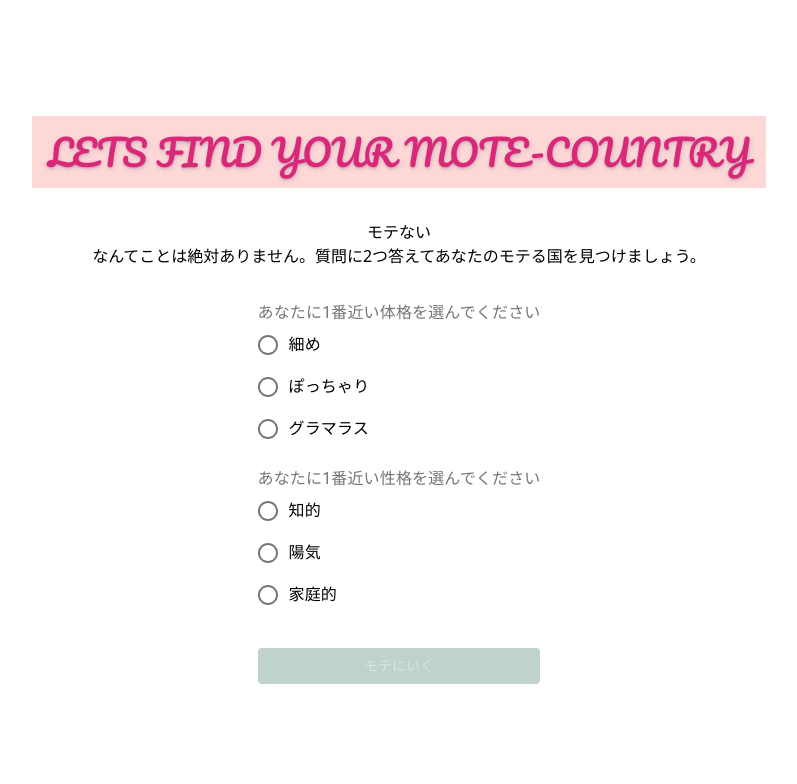
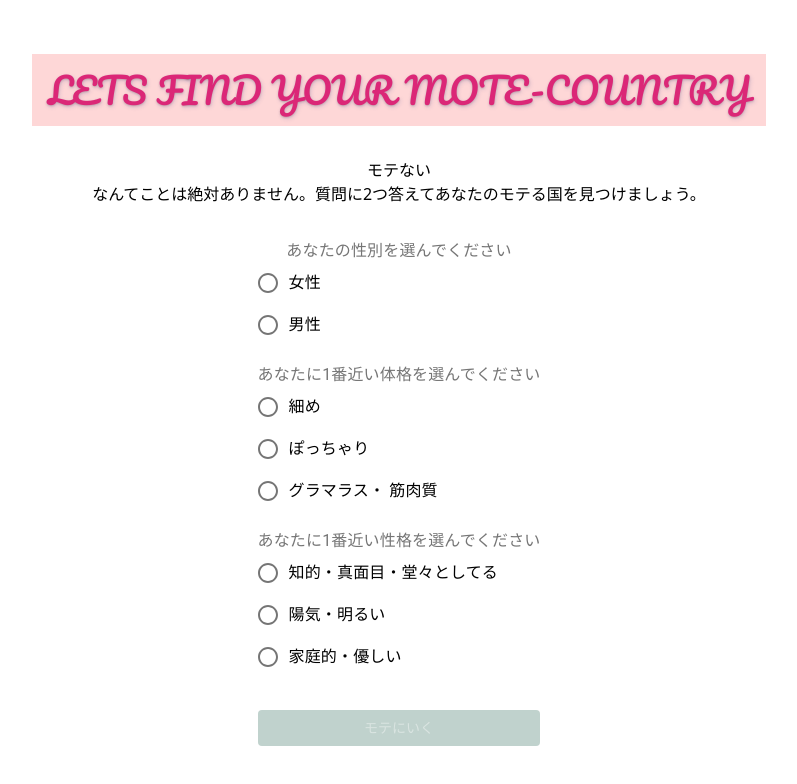
Before and after one commit to kanako-110/find-mote-app, a React (Create React App) app: page / in a window 1280 px wide. Shown: the top 784 px of the page, without its empty margins (241-1038 px from the left). Built offline with nearby package versions, Linux system fonts and the light colour scheme.

Commit message:
:art: add
gender options

```diff
--- a/src/data.ts
+++ b/src/data.ts
@@ -21,63 +21,63 @@ interface MapType {
 
 // keyは、ユーザーが選ぶ選択肢の合計値に値する。
 export const countryChoiceMap: MapType = {
-	SlenderSmart: {
+	FemaleSlenderSmart: {
 		country: 'China',
 		img: ChinaImg,
 		description:
 			'自分に自信があり、堂々としている中国男子。女性に優しく、家族も大事にします。',
 		link: 'https://www.jal.co.jp/intltour/chn/index.html',
 	},
-	SlenderCheerful: {
+	FemaleSlenderCheerful: {
 		country: 'Italy',
 		img: ItalyImg,
 		description:
 			'陽気で楽観的な人が多いイタリア男子。何に対してもこだわりが強い・マザコン多めという一面もありますが、その分好きなことにエネルギッシュで人との繋がりを大切にします。',
 		link: 'https://www.jal.co.jp/intltour/eur/it/',
 	},
-	SlenderHomemaker: {
+	FemaleSlenderHomemaker: {
 		country: 'Russia',
 		img: RussiaImg,
 		description:
 			'一見冷たそうに見えて、陽気で涙もろいなど感情豊かなロシア男子。喜怒哀楽の怒の部分もしっかり忘れずに、キレやすい一面もあります。イメージ通りお酒好きが多いので、初デートは飲み行くので決まりです。',
 		link: 'https://www.jal.co.jp/intltour/eur/ru/',
 	},
-	ChubbySmart: {
+	FemaleChubbySmart: {
 		country: 'Poland',
 		img: PolandImg,
 		description:
 			'努力家が多く謙虚なポーランド男子。富裕層が多いのもポイント。信仰心が強い人も多いため、日本人女子はその点を理解しておくと良さそう。',
 		link: 'https://www.jal.co.jp/intltour/jmb/poland/',
 	},
-	ChubbyCheerful: {
+	FemaleChubbyCheerful: {
 		country: 'Samoa',
 		img: SamoaImg,
 		description:
 			'体格が良く、喧嘩が強いサモア男子。頼りになりますね。強いだけでなく、陽気でフレンドリーでもあります。視力がめちゃくちゃいいです。遠くからでも見つけてくれそう！',
 		link: 'https://www.expedia.co.jp/Samoa.d155.Travel?pwaLob=wizard-package-pwa',
 	},
-	ChubbyHomemaker: {
+	FemaleChubbyHomemaker: {
 		country: 'India',
 		img: IndiaImg,
 		description:
 			'陽気でフレンドリー、話すことが大好きな人が多いです。ちょっと無口なあなたにピッタリ！！頭がいい、家族を大切にするのも特徴です。大ざっぱなところがあるので、几帳面のあなたには要チェックポイントです。',
 		link: 'https://www.jal.co.jp/intltour/asi/ind/',
 	},
-	GlamorousSmart: {
+	FemaleGlamorousSmart: {
 		country: 'America',
 		img: AmericaCanadaImg,
 		description:
 			'オープンでフレンドリーなアメリカ男子。女性を優先するジェントルマンなところも超魅力的。感情表現もストレートで、細かいことは気にしません。スポーツ好きが多いので、初デートはスポーツ観戦でもいいかも！',
 		link: 'https://www.jal.co.jp/intltour/ame/us',
 	},
-	GlamorousCheerful: {
+	FemaleGlamorousCheerful: {
 		country: 'Brazil',
 		img: BrazilImg,
 		description:
 			'イケメンが多いで有名なブラジル男子。とにかく明るく、積極的、ロマンチストなのが特徴的です。マイペースな一面もあり、ゆったり陽気なあなたと相性抜群！',
 		link: 'https://www.jal.co.jp/intltour/ame/index.html',
 	},
-	GlamorousHomemaker: {
+	FemaleGlamorousHomemaker: {
 		country: 'Thai',
 		img: ThaiNepalImg,
 		description:
@@ -97,21 +97,29 @@ export interface SelectionType {
 
 export const selections = [
 	{
+		id: 0,
+		formLabel: 'あなたの性別を選んでください',
+		options: [
+			{ label: '女性', value: 'Female' },
+			{ label: '男性', value: 'Male' },
+		],
+	},
+	{
 		id: 1,
 		formLabel: 'あなたに1番近い体格を選んでください',
 		options: [
 			{ label: '細め', value: 'Slender' },
 			{ label: 'ぽっちゃり', value: 'Chubby' },
-			{ label: 'グラマラス', value: 'Glamorous' },
+			{ label: 'グラマラス・ 筋肉質', value: 'Glamorous' },
 		],
 	},
 	{
 		id: 2,
 		formLabel: 'あなたに1番近い性格を選んでください',
 		options: [
-			{ label: '知的', value: 'Smart' },
-			{ label: '陽気', value: 'Cheerful' },
-			{ label: '家庭的', value: 'Homemaker' },
+			{ label: '知的・真面目・堂々としてる', value: 'Smart' },
+			{ label: '陽気・明るい', value: 'Cheerful' },
+			{ label: '家庭的・優しい', value: 'Homemaker' },
 		],
 	},
 ];
```
